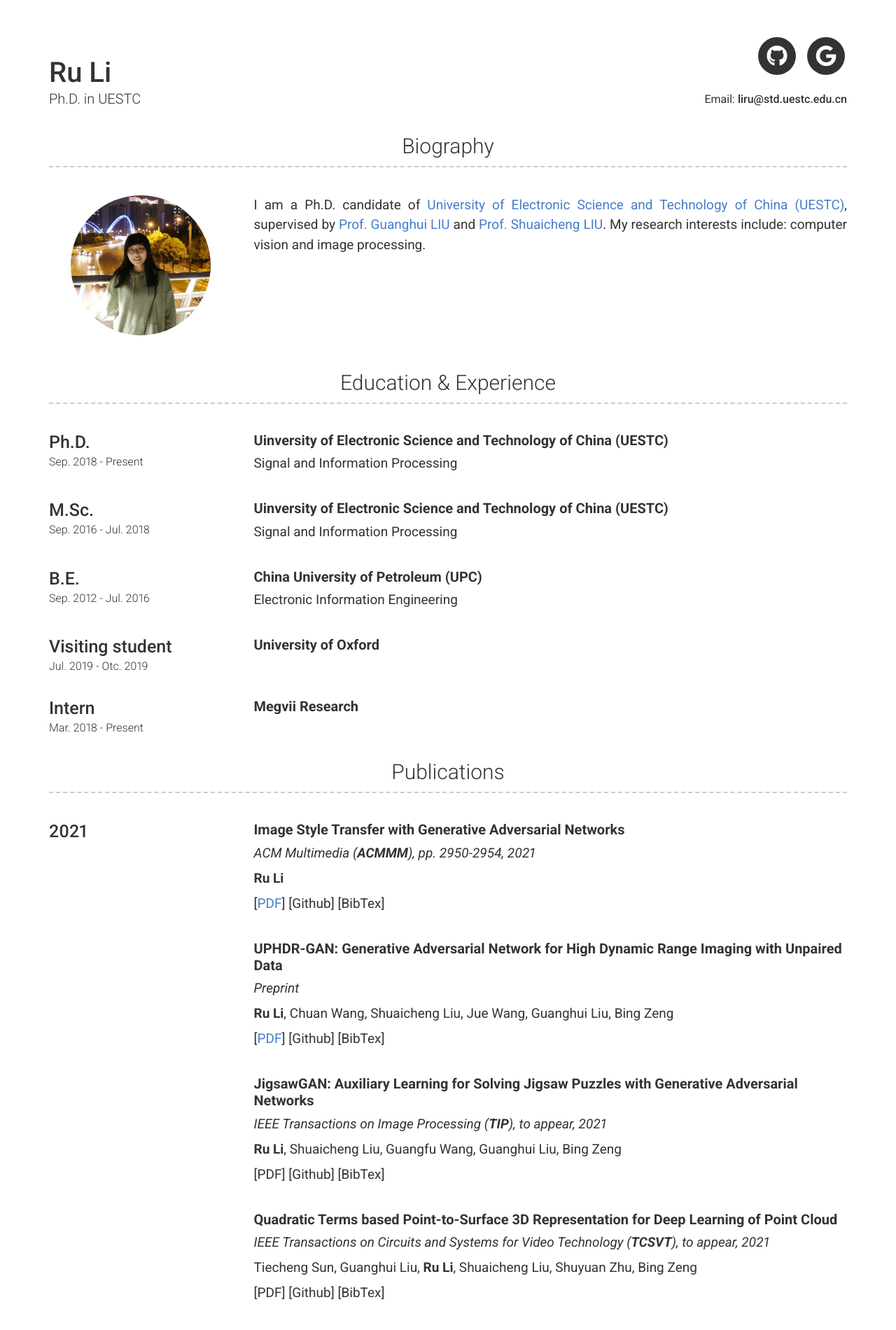
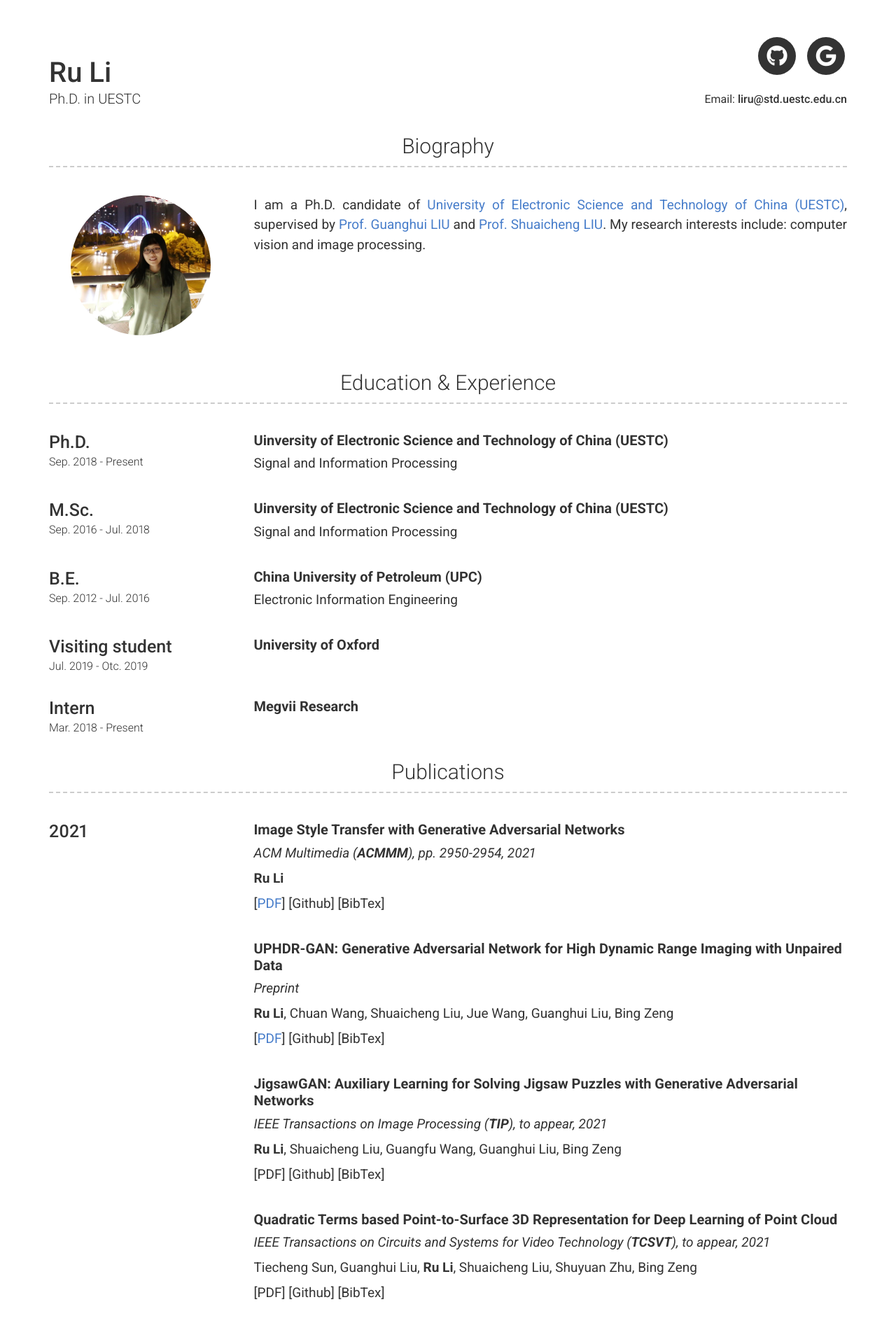
Before and after one commit to liru0126/liru0126.github.io, a Jekyll site: the page built from index.md, in a window 1280 px wide. Shown: the top 1900 px of the page at 70% size. Built offline with Jekyll 4.4.1, drawn with Linux system fonts in a browser that asks for light colours; nearby versions of some CDN libraries.

Commit message:
Update _config.yml

```diff
--- a/_config.yml
+++ b/_config.yml
@@ -47,7 +47,7 @@ additional_links:
 # About Section
 # about_title: About Me
 about_title: Biography
-about_profile_image: images/liru8.jpeg
+about_profile_image: images/liru9.jpeg
 about_content: | # this will include new lines to allow paragraphs
   I am a Ph.D. candidate of [University of Electronic Science and Technology of China (UESTC)](https://en.uestc.edu.cn/),
   supervised by [Prof. Guanghui LIU](https://scholar.google.com.hk/citations?user=AjfD95EAAAAJ&hl=zh-CN&oi=ao) and
```
